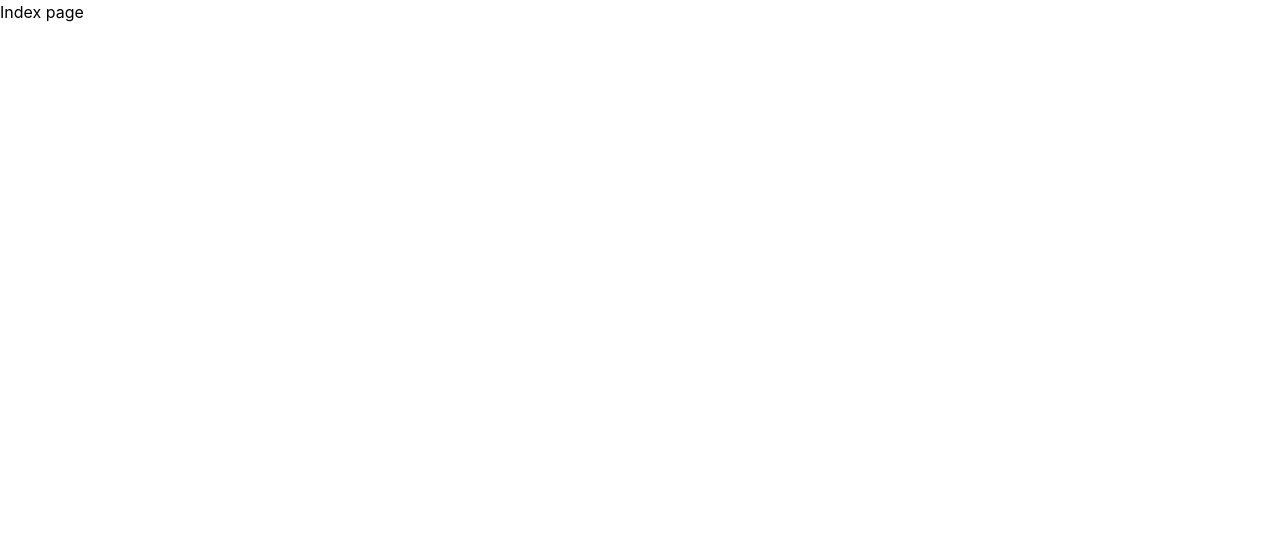
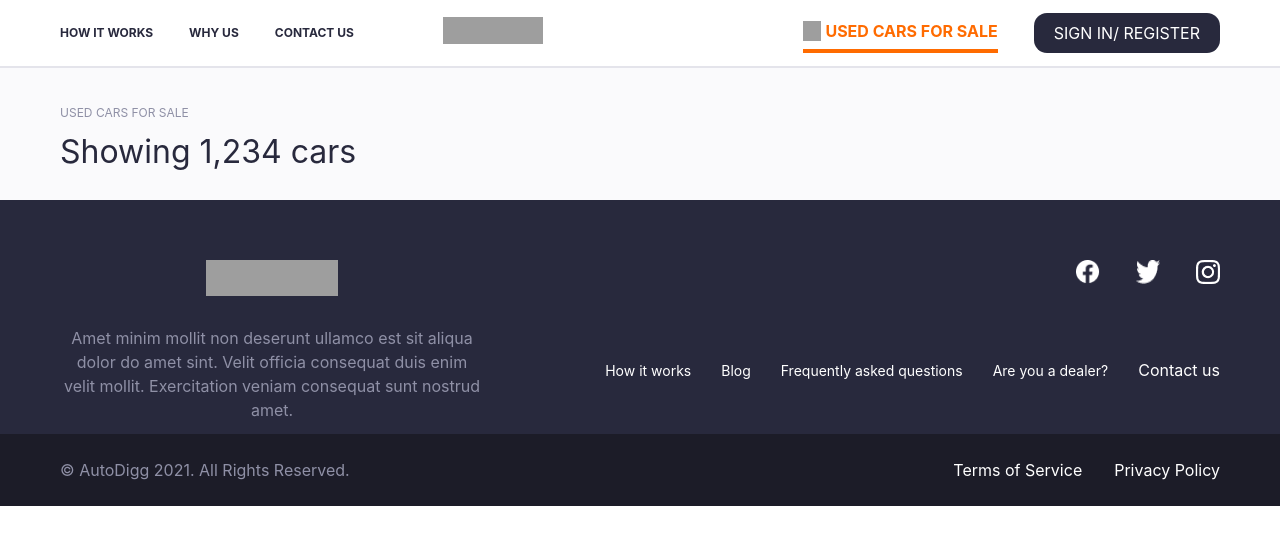
Before and after one commit to chirag-infynno/nextjs, a Next.js app: page / in a window 1280 px wide. Shown: the top 544 px of the page. Built offline with nearby package versions, Linux system fonts and the light colour scheme; grey boxes are pictures that could not be loaded.

Commit message:
filter icon complate

```diff
--- a/Component/footer.js
+++ b/Component/footer.js
@@ -4,31 +4,27 @@ import Image from "next/image";
 export default function FooterComponent() {
   return (
     <>
-      <div className=" xs:bg-green-600 md:bg-red-800  sm:bg-blue-800  ">
-        name
-      </div>
-
       <footer className="">
-        <section className="  bg-[#28293D] flex text-white px-[60px]  justify-between pt-[60px] pb-[36px]   ">
-          <div className="flex flex-col gap-[24px]">
-            <div>
+        <section className=" flex  bg-[#28293D] text-white sm:flex-row  px-[60px]  justify-between pt-[60px] pb-[36px]   xs:flex-col  gap-[42px]">
+          <div className="flex flex-col gap-[24px] xs:items-center">
+            <div className="">
               <Image src="/autodigg_footer.png" height={36} width={132} />
             </div>
-            <div className="max-w-[424px] border-[1px] border-red-700 h-[72px]">
-              <span className="text-[#8F90A6] h-[72px] overflow-hidden">
+            <div className="max-w-[424px] text-center  h-[72px]">
+              <span className="text-[#8F90A6] h-[72px] text-center">
                 Amet minim mollit non deserunt ullamco est sit aliqua dolor do
                 amet sint. Velit officia consequat duis enim velit mollit.
                 Exercitation veniam consequat sunt nostrud amet.
               </span>
             </div>
           </div>
-          <aside className="flex flex-col gap-[74px] whitespace-nowrap">
-            <aside className="text-white flex items-center gap-[36px] justify-end">
+          <div className="flex flex-col gap-[74px] whitespace-nowrap ">
+            <aside className="flex  sm:justify-end text-white  items-center gap-[36px]   xs:justify-center">
               <Image src="/facebook (2).png" height={24} width={24} />
               <Image src="/twitter.png" height={24} width={24} />
               <Image src="/insta.png" height={24} width={24} />
             </aside>
-            <aside className="text-white flex items-center gap-[30px]">
+            <aside className="flex sm:flex-row text-white  items-center gap-[30px] xs:flex-col  ">
               <span className="text-white Poppins text-[14px] ">
                 How it works
               </span>
@@ -41,16 +37,16 @@ export default function FooterComponent() {
               </span>
               <span className="text-white Poppins">Contact us</span>
             </aside>
-          </aside>
+          </div>
         </section>
 
         <section className="text-white bg-[#1C1C28] px-[60px]">
-          <section className="py-[24px]  flex justify-between">
+          <section className="py-[24px] flex sm:flex-row justify-between xs:flex-col items-center gap[16px]">
             <aside>
               <span className="text-[#8F90A6] ">
-                © AutoDigg 2021. All Rights Reserved.{" "}
+                © AutoDigg 2021. All Rights Reserved.
               </span>
-            </aside>{" "}
+            </aside>
             <aside className="flex gap-[32px]">
               <span className="text-white font-[10px]">Terms of Service </span>
               <span className="text-white font-[10px]">Privacy Policy </span>
--- a/Component/header.js
+++ b/Component/header.js
@@ -5,8 +5,7 @@ import Image from "next/image";
 export const HeaderComponent = () => {
   return (
     <>
-      <div className="  flex  justify-between items-center border-b-[2px] max-w-[1440px]  border-[#E4E4EB] h-[68px]  whitespace-nowrap px-[60px]">
-        {/* <div className="flex gap-[301px]"> */}
+      <div className="  flex   justify-between items-center border-b-[2px] max-w-[1440px]  border-[#E4E4EB] h-[68px]  whitespace-nowrap px-[60px]">
         <div className="flex gap-[36px]">
           <span className="cursor-pointer uppercase text-[#28293D] leading-[20px] text-[12px] Poppins font-bold">
             How it works
@@ -44,7 +43,6 @@ export const HeaderComponent = () => {
             </div>
           </div>
         </div>
-        {/* </div> */}
       </div>
       <div className="bg-yellow-600 min-w-[1440px]"></div>
     </>
--- a/package.json
+++ b/package.json
@@ -13,6 +13,7 @@
     "next": "12.2.3",
     "react": "18.2.0",
     "react-dom": "18.2.0",
+    "react-icons": "^4.4.0",
     "redux": "^4.2.0"
   },
   "devDependencies": {
--- a/pages/_app.js
+++ b/pages/_app.js
@@ -6,6 +6,7 @@ function MyApp({ Component, pageProps }) {
     <>
       <div className="max-w-[1440px] mx-auto">
         <HeadComponent />
+
         <Component {...pageProps} />
       </div>
     </>
--- a/pages/home/index.js
+++ /dev/null
@@ -1,20 +0,0 @@
-import React, { useState } from "react";
-import FooterComponent from "../../Component/footer";
-import { HeadComponent } from "../../Component/head";
-// import d from "../../img/autodigg.png";
-
-import { HeaderComponent } from "../../Component/header";
-
-const Index = () => {
-  const a = 0;
-  const [backgroundclick, setbackgroundclick] = useState(false);
-
-  return (
-    <>
-      <HeaderComponent />
-      <FooterComponent />
-    </>
-  );
-};
-
-export default Index;
--- a/pages/index.js
+++ b/pages/index.js
@@ -1,15 +1,29 @@
 import Head from "next/head";
 import Image from "next/image";
+import FooterComponent from "../Component/footer";
 import { HeadComponent } from "../Component/head";
+import { HeaderComponent } from "../Component/header";
 import styles from "../styles/Home.module.css";
+import { AiOutlineFilter } from "react-icons/ai";
 
 export default function Home() {
   return (
     <>
-      <HeadComponent />
-      <h1>Index page</h1>
-
-      <div className="flex justify-center">{/* <span> flex</span> */}</div>
+      <HeaderComponent />
+      <div className="px-[60px]  bg-[#FAFAFC] pt-[36px] pb-[26px] xs:flex justify-between items-start">
+        <div className="flex flex-col gap-[8px]">
+          <spna className="text-[12px] text-[#8F90A6] uppercase">
+            Used cars for sale
+          </spna>
+          <h1 className="md:text-[32px] leading-[44px] text-[#28293D] text-bold h-[44px] xs:text-[18ox] leading-[28px] text-[#28293D]">
+            Showing 1,234 cars
+          </h1>
+        </div>
+        <div className="sm:hidden xs:d block bg-[#FF8800]   rounded-[10px] p-[10px] ">
+          <AiOutlineFilter size={25} className="text-white" />
+        </div>
+      </div>
+      <FooterComponent />
     </>
   );
 }
--- a/tailwind.config.js
+++ b/tailwind.config.js
@@ -4,14 +4,10 @@ module.exports = {
 
   theme: {
     screens: {
-      xs: "340px",
-      // => @media (min-width: 640px) { ... }
+      xs: "320px",
       sm: "640px",
-      md: "1024px",
-      // => @media (min-width: 1024px) { ... }
-
-      lg: "1280px",
-      // => @media (min-width: 1280px) { ... }
+      md: "724px",
+      lg: "980px",
     },
     extend: {},
   },
```
Also changed, not shown: 1 other file (tests, documents, lock files or other folders).
